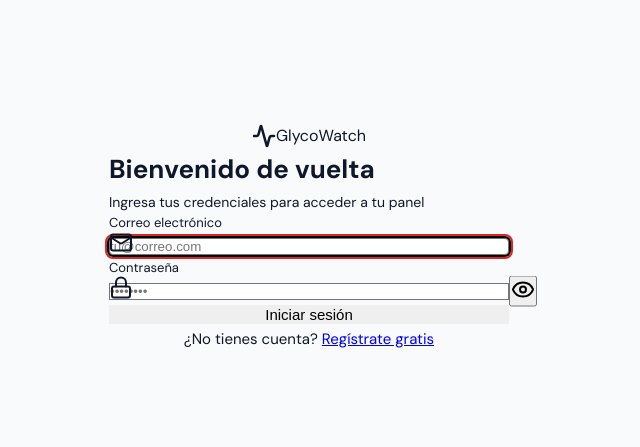
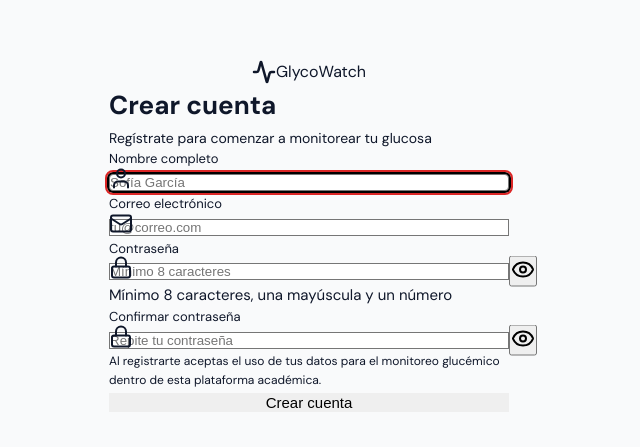
Before and after one commit to Juls2212/GlycoWatchFront, a Next.js app: page /register in a window 1280 px wide. Shown: the part 163-610 px from the top of the page, without its empty margins (331-971 px from the left). Built offline with nearby package versions, Linux system fonts and the light colour scheme.

Commit message:
register funcionando

```diff
--- a/Tailwind.config.ts
+++ b/Tailwind.config.ts
@@ -2,9 +2,8 @@
 
 const config: Config = {
   content: [
-    "./src/app/**/*.{ts,tsx}",
-    "./src/components/**/*.{ts,tsx}",
-    "./src/features/**/*.{ts,tsx}",
+    "./app/**/*.{js,ts,jsx,tsx}",
+    "./components/**/*.{js,ts,jsx,tsx}",
   ],
   theme: {
     extend: {
--- a/app/(auth)/register/page.tsx
+++ b/app/(auth)/register/page.tsx
@@ -1,26 +1,16 @@
-import type { Metadata } from "next";
-import { Suspense } from "react";
 import { AuthLayout } from "@/components/auth/AuthLayout";
-import { LoginForm  } from "@/components/auth/LoginForm";
-import { LoginSuccessBanner } from "@/components/auth/LoginSuccessBanner";
+import { RegisterForm } from "@/components/auth/RegisterForm";
 
-export const metadata: Metadata = { title: "Iniciar sesión" };
-
-export default function LoginPage() {
+export default function RegisterPage() {
   return (
     <AuthLayout
-      title="Bienvenido de vuelta"
-      subtitle="Ingresa tus credenciales para acceder a tu panel"
-      footerText="¿No tienes cuenta?"
-      footerLink="/register"
-      footerLabel="Regístrate gratis"
+      title="Crear cuenta"
+      subtitle="Regístrate para comenzar a monitorear tu glucosa"
+      footerText="¿Ya tienes cuenta?"
+      footerLink="/login"
+      footerLabel="Inicia sesión"
     >
-      {/* Show success banner if coming from register */}
-      <Suspense>
-        <LoginSuccessBanner />
-      </Suspense>
-
-      <LoginForm />
+      <RegisterForm />
     </AuthLayout>
   );
 }
--- a/components/auth/LoginForm.tsx
+++ b/components/auth/LoginForm.tsx
@@ -36,6 +36,7 @@
       : null;
 
  return (
+   <>
      <form
        onSubmit={handleSubmit(onSubmit)}
        noValidate
@@ -84,6 +85,7 @@
        >
          {login.isPending ? "Iniciando sesión..." : "Iniciar sesión"}
        </Button>
+     </form>
 
      {/*REGISTER LINK*/}
      <p className="text-sm text-center mt-4 text-zinc-600">
@@ -95,6 +97,6 @@
          Regístrate gratis
        </Link>
      </p>
-    </form>
+   </>
  );
 }
--- a/components/auth/RegisterForm.tsx
+++ b/components/auth/RegisterForm.tsx
@@ -8,8 +8,8 @@
 import { Button }               from "@/components/ui/Button";
 import { AlertBanner }          from "./AlertBanner";
 import { PasswordStrengthBar }  from "./PasswordStrengthBar";
-import { useRegister, extractRegisterError } from "../hooks/useRegister";
-import { registerSchema, type RegisterFormValues } from "../schemas/auth.schemas";
+import { useRegister, extractRegisterError } from "../../hooks/useRegister";
+import { registerSchema, type RegisterFormValues } from "@/schemas/auth.schemas";
 
 export function RegisterForm() {
   const register_  = useRegister();
--- a/hooks/ useRegister.ts
+++ /dev/null
@@ -1,36 +0,0 @@
-"use client";
-
-import { useMutation } from "@tanstack/react-query";
-import { useRouter } from "next/navigation";
-import { isAxiosError } from "axios";
-import { authService } from "@/services/api/auth.service";
-import type { RegisterRequestDTO } from "@/types/auth.types";
-
-export function useRegister() {
-  const router = useRouter();
-
-  return useMutation({
-    mutationFn: (data: RegisterRequestDTO) => authService.register(data),
-
-    onSuccess: () => {
-      // After register → redirect to login with a success param
-      router.push("/login?registered=true");
-    },
-
-    onError: (error) => {
-      console.error("[useRegister] error:", error);
-    },
-  });
-}
-
-export function extractRegisterError(error: unknown): string {
-  if (isAxiosError(error)) {
-    const status = error.response?.status;
-    const msg    = error.response?.data?.message as string | undefined;
-
-    if (status === 409) return "Ya existe una cuenta con ese correo electrónico.";
-    if (status === 422) return "Los datos ingresados no son válidos.";
-    if (msg) return msg;
-  }
-  return "No se pudo crear la cuenta. Intenta de nuevo.";
-}
--- /dev/null
+++ b/hooks/useRegister.ts
@@ -0,0 +1,22 @@
+"use client";
+
+import { useMutation } from "@tanstack/react-query";
+import { useRouter } from "next/navigation";
+
+export function useRegister() {
+  const router = useRouter();
+
+  return useMutation({
+    mutationFn: async (data: any) => {
+      console.log("Register data:", data);
+      return new Promise((resolve) => setTimeout(resolve, 1000));
+    },
+    onSuccess: () => {
+      router.push("/login");
+    },
+  });
+}
+
+export function extractRegisterError() {
+  return "Error al registrarse";
+}
--- a/services/api/auth.service.ts
+++ b/services/api/auth.service.ts
@@ -14,7 +14,17 @@
   logout: async () => {
     return true;
   },
-
+   register: async (data: RegisterRequestDTO) => {
+     // mock temporal
+     return {
+       user: {
+         id: "1",
+         email: data.email,
+         name: data.name,
+       },
+       token: "fake-jwt-token",
+     };
+   },
   getMe: async () => {
     return {
       id: "1",
```
Lines whose indentation alone changed are shown as unchanged.
